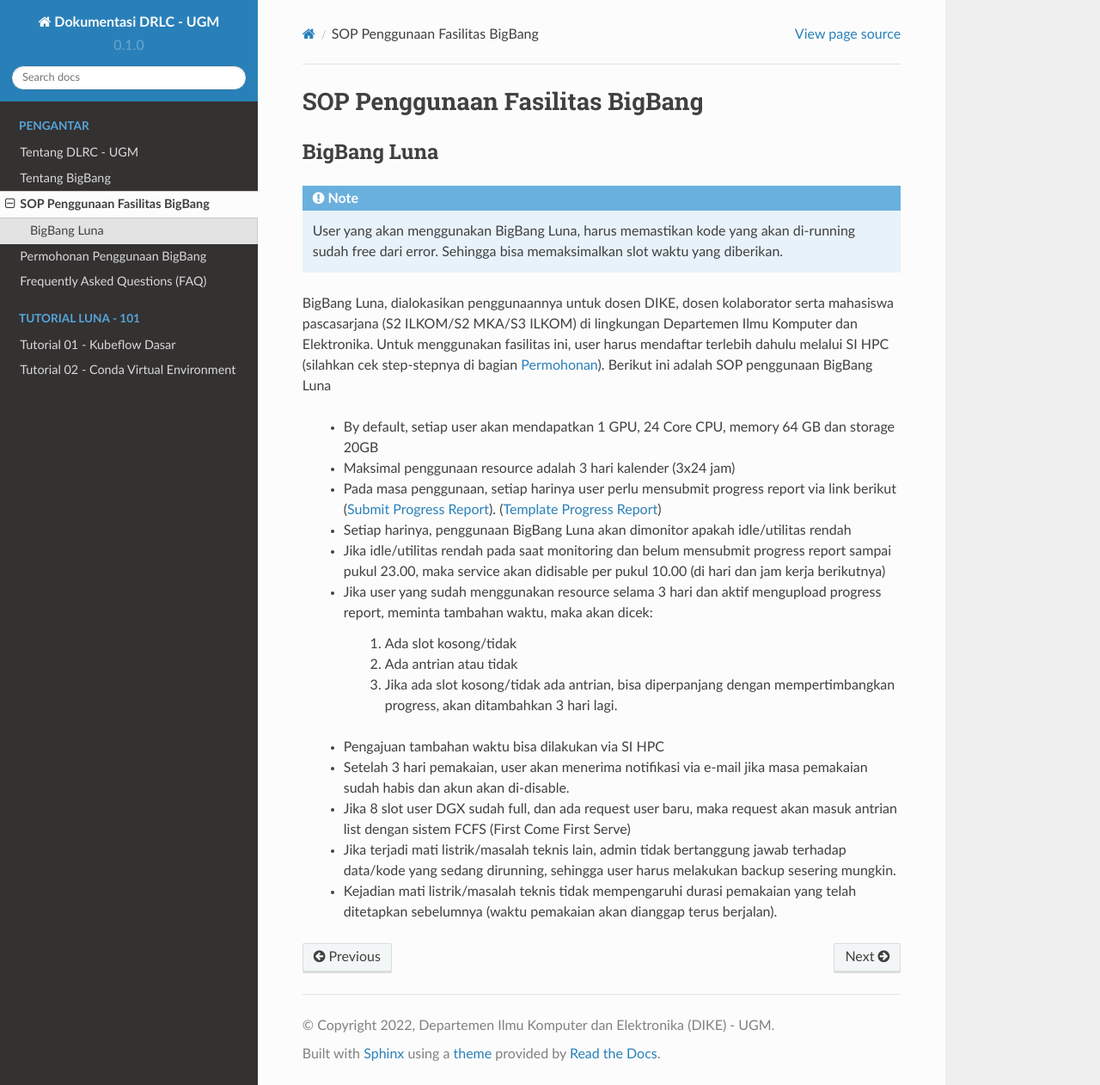
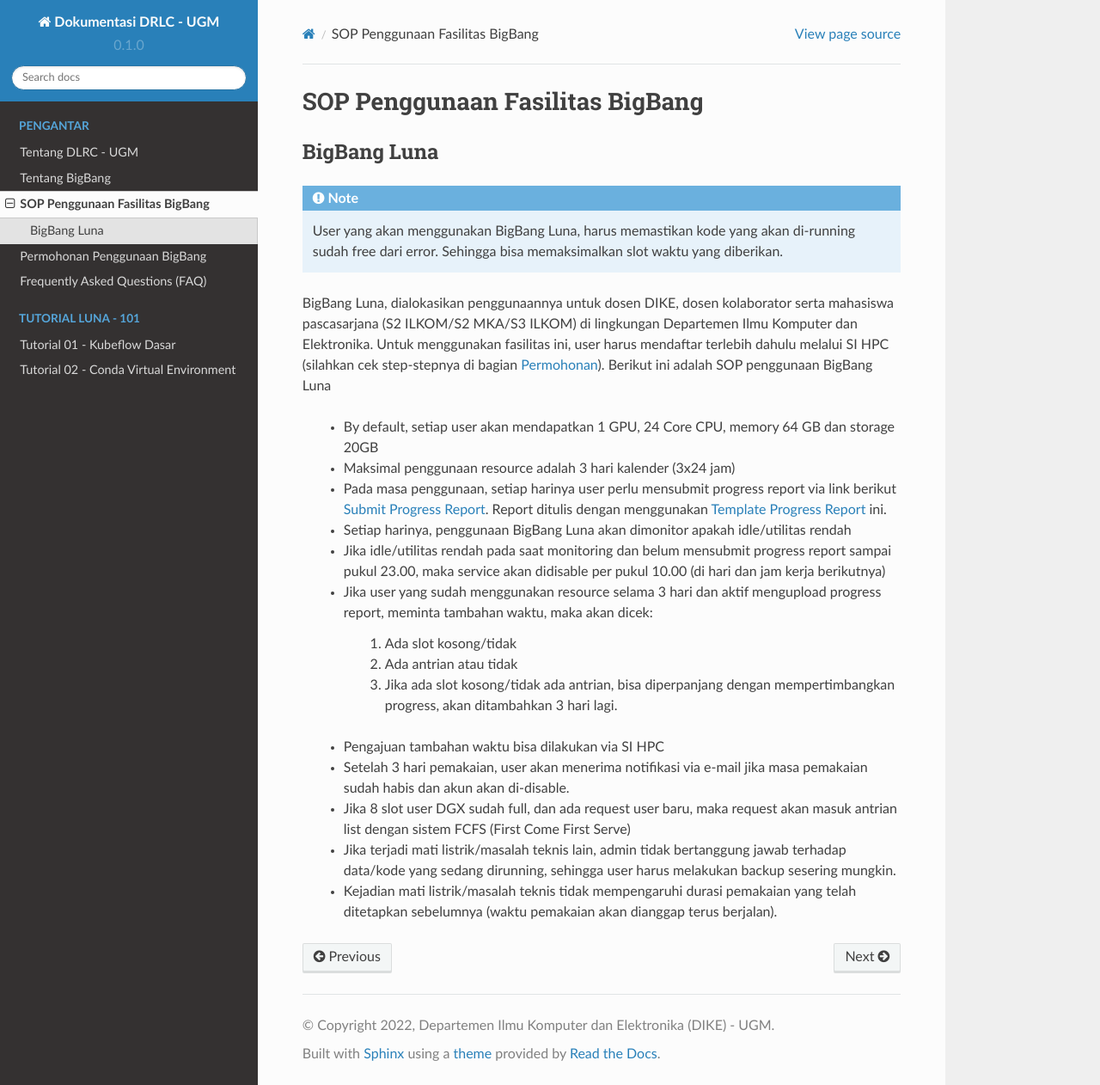
Before and after one commit to alldino/tutorial-hpc-dike-ugm, a Sphinx documentation site: the page built from docs/source/pengantar/SOP.rst, in a window 1280 px wide and 1262 px high. Shown: the whole window at 86% size. Built offline with Sphinx 7.4.7 and the Read the Docs theme 2.0.0, drawn with Linux system fonts in a browser that asks for light colours.

Commit message:
Update SOP.rst

```diff
--- a/docs/source/pengantar/SOP.rst
+++ b/docs/source/pengantar/SOP.rst
@@ -13,7 +13,7 @@ BigBang Luna, dialokasikan penggunaannya untuk dosen DIKE, dosen kolaborator ser
 
   * By default, setiap user akan mendapatkan 1 GPU, 24 Core CPU, memory 64 GB dan storage 20GB
   * Maksimal penggunaan resource adalah 3 hari kalender (3x24 jam)
-  * Pada masa penggunaan, setiap harinya user perlu mensubmit progress report via link berikut (`Submit Progress Report <https://forms.gle/YLfYg9ejvCh7BnQP8>`_). (`Template Progress Report <https://drive.google.com/drive/folders/1MioBtrDfGvee6QQMP_LyqgVNACZ3qz-Y?usp=sharing>`_)
+  * Pada masa penggunaan, setiap harinya user perlu mensubmit progress report via link berikut `Submit Progress Report <https://forms.gle/YLfYg9ejvCh7BnQP8>`_. Report ditulis dengan menggunakan `Template Progress Report <https://drive.google.com/drive/folders/1MioBtrDfGvee6QQMP_LyqgVNACZ3qz-Y?usp=sharing>`_ ini.
   * Setiap harinya, penggunaan BigBang Luna akan dimonitor apakah idle/utilitas rendah
   * Jika idle/utilitas rendah pada saat monitoring dan belum mensubmit progress report sampai pukul 23.00, maka service akan didisable per pukul 10.00 (di hari dan jam kerja berikutnya)
   * Jika user yang sudah menggunakan resource selama 3 hari  dan aktif mengupload progress report, meminta tambahan waktu, maka akan dicek:
```
